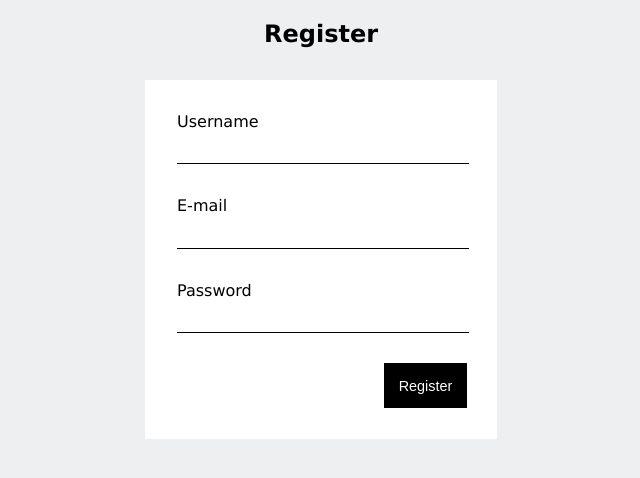
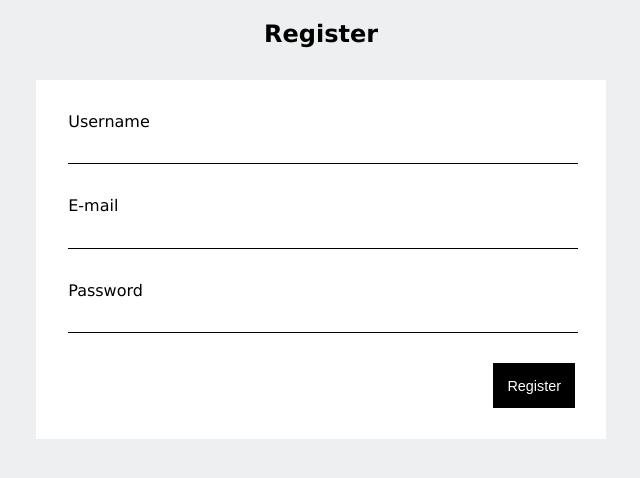
Before and after one commit to goncaloacteixeira/feup-ltw, a PHP site: page /register.html in a window 1280 px wide. Shown: the top 478 px of the page, without its empty margins (223-863 px from the left). Run offline with PHP 8.4, Linux system fonts and the light colour scheme.

Commit message:
php to ex08

```diff
--- a/tp04-php/ex04/database/comments.php
+++ b/tp04-php/ex04/database/comments.php
@@ -1,5 +1,5 @@
 <?php
-  include_once('./connection.php');
+  include_once('connection.php');
   function getAllComments($id)
   {
     global $db;
--- a/tp04-php/ex04/list_news.php
+++ b/tp04-php/ex04/list_news.php
@@ -4,7 +4,7 @@
 
   $articles = getAllNews();
 
-  include('./templates/common/header.php');
-  include('./templates/news/list_news.php');
-  include('./templates/common/footer.php');
+  include('templates/common/header.php');
+  include('templates/news/list_news.php');
+  include('templates/common/footer.php');
 ?>
--- a/tp04-php/ex04/news_item.php
+++ b/tp04-php/ex04/news_item.php
@@ -6,7 +6,7 @@
   $article = getArticle($_GET['id']);
   $comments = getAllComments($_GET['id']);
 
-  include('./templates/common/header.php');
-  include('./templates/news/news_item.php');
-  include('./templates/common/footer.php');
+  include('templates/common/header.php');
+  include('templates/news/news_item.php');
+  include('templates/common/footer.php');
 ?>
--- a/tp04-php/ex04/register.html
+++ b/tp04-php/ex04/register.html
@@ -4,14 +4,14 @@
     <title>Super Legit News</title>
     <meta charset="UTF-8">
     <meta name="viewport" content="width=device-width, initial-scale=1.0">
-    <link href="./style/style.css" rel="stylesheet">
-    <link href="./style/layout.css" rel="stylesheet">
-    <link href="./style/responsive.css" rel="stylesheet">
-    <link href="./style/comments.css" rel="stylesheet">
-    <link href="./style/forms.css" rel="stylesheet">
+    <link href="style/style.css" rel="stylesheet">
+    <link href="style/layout.css" rel="stylesheet">
+    <link href="style/responsive.css" rel="stylesheet">
+    <link href="style/comments.css" rel="stylesheet">
+    <link href="style/forms.css" rel="stylesheet">
   </head>
   <body>
-    <?php include('./templates/common/header.php'); ?>
+    <?php include('templates/common/header.php'); ?>
     <section id="register">
       <h1>Register</h1>
       <form>
@@ -27,6 +27,6 @@
         <input type="submit" value="Register">
       </form>
     </section>
-    <?php include('./templates/common/footer.php'); ?>
+    <?php include('templates/common/footer.php'); ?>
   </body>
 </html>
--- a/tp04-php/ex04/style/forms.css
+++ b/tp04-php/ex04/style/forms.css
@@ -3,23 +3,23 @@
     text-align: center;
 }
 
-#login form, #register form {
+#login form, #register form, #edit-news form {
     background-color: white;
     color: black;
     margin: 2em auto;
-    width: 20em;
+    width: 70%;
     padding: 1em;
 }
 
-#login label, #register label {
+#login label, #register label, #edit-news label {
     padding: 1em;
 }
 
-#login label, #login input, #register label, #register input {
+#login label, #login input, #register label, #register input, #edit-news input, #edit-news label {
     display: block;
 }
 
-#login input, #register input {
+#login input, #register input, #edit-news input {
     border: none;
     background-color: white;
     color: black;
@@ -29,7 +29,7 @@
     font-size: 0.9em;
 }
 
-#login input[type=submit], #register input[type=submit] {
+#login input[type=submit], #register input[type=submit], #edit-news input[type=submit] {
     width: auto;
 
     background-color: black;
@@ -41,14 +41,24 @@
     margin-left: auto;
 }
 
-#login input:focus, #register input:focus {
+#login input:focus, #register input:focus, #edit-news input:focus {
     outline: none;
     border-bottom: 1px solid #046dd5;
 }
 
 @media (max-width: 30em) {
     #register,
-    #login {
+    #login,
+    #edit-news {
         background-color: white;
     }
 }
+
+#edit-news textarea {
+    width: 100%;
+    height: 20em;
+    border: none;
+    border-bottom: 1px solid black;
+    resize: none;
+    outline: none;
+}
```
Also changed, not shown: tp04-php/ex04/database/news.php (+25 -4 lines), tp04-php/ex04/login.html (+7 -7 lines), tp04-php/ex04/templates/common/header.php (+5 -5 lines), tp04-php/ex04/news.db.
